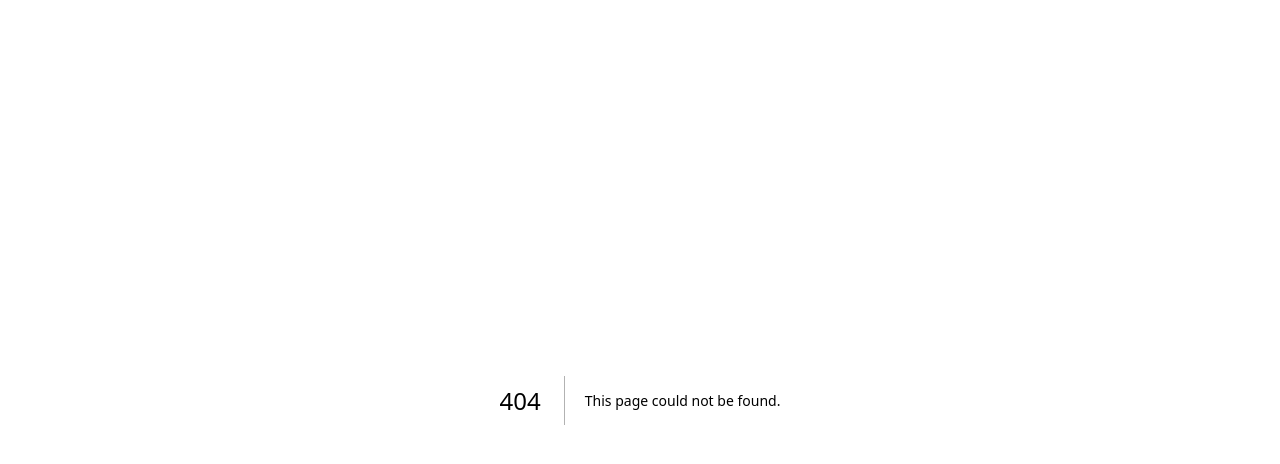
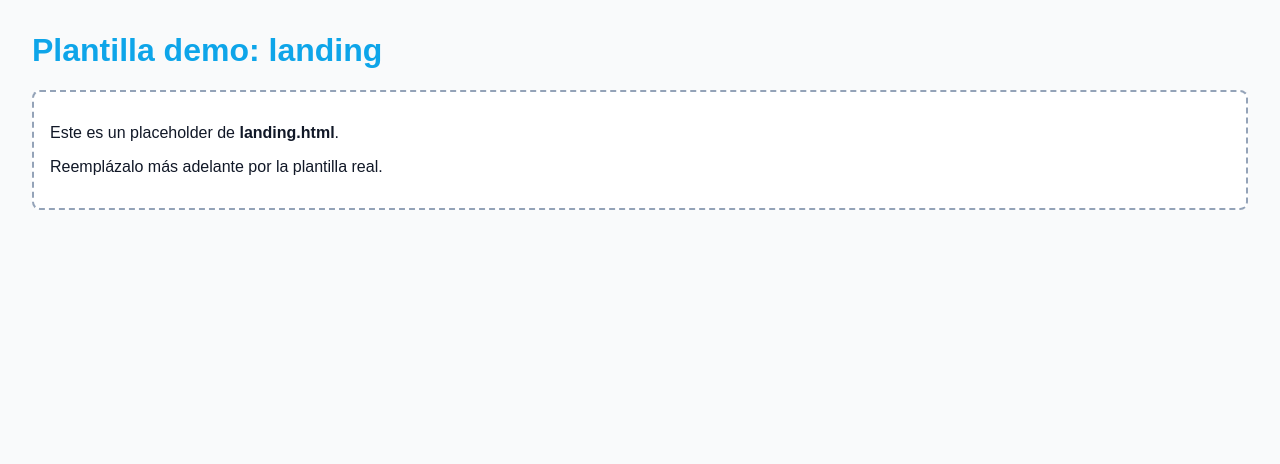
Before and after one commit to pulsewebpro/pulse.ai, a Next.js app: page /preview-embed in a window 1280 px wide. Before the commit this address had no page. Shown: the top 464 px of the page. Built offline with nearby package versions, Linux system fonts and the light colour scheme.

Commit message:
feat: /preview-embed que resuelve q|path -> /templates/*.html con fallback a landing

```diff
--- /dev/null
+++ b/pages/preview-embed.tsx
@@ -0,0 +1,62 @@
+import { useRouter } from "next/router";
+import fs from "fs";
+import path from "path";
+
+type Item = { id?: string; name?: string; previewPath?: string };
+
+// Solo en server: leer manifest
+function resolvePath(q: string | string[] | undefined, pathParam: string | string[] | undefined) {
+  const PUB = path.join(process.cwd(), "public");
+  const MAN = path.join(process.cwd(), "data", "templates.manifest.json");
+  const fallback = "/templates/landing.html";
+
+  // 1) Si viene path explícito, úsalo si existe
+  const pathStr = typeof pathParam === "string" ? pathParam : undefined;
+  if (pathStr && pathStr.startsWith("/templates/")) {
+    const abs = path.join(PUB, pathStr.replace(/^\//, ""));
+    if (fs.existsSync(abs)) return pathStr;
+  }
+
+  // 2) Buscar en manifest por nombre/id aproximado
+  try {
+    const arr: Item[] = JSON.parse(fs.readFileSync(MAN, "utf8"));
+    const needle = String(Array.isArray(q) ? q[0] : q || "").toLowerCase().trim();
+    let best: Item | undefined;
+
+    if (needle) {
+      best =
+        arr.find(it => (it.id||"").toLowerCase() === needle) ||
+        arr.find(it => (it.name||"").toLowerCase() === needle) ||
+        arr.find(it => (it.name||"").toLowerCase().includes(needle));
+    }
+
+    const candidate = best?.previewPath && best.previewPath.startsWith("/templates/")
+      ? best.previewPath
+      : fallback;
+
+    const abs = path.join(PUB, candidate.replace(/^\//,""));
+    return fs.existsSync(abs) ? candidate : fallback;
+  } catch {
+    return fallback;
+  }
+}
+
+export async function getServerSideProps(ctx: any) {
+  const p = resolvePath(ctx.query.q, ctx.query.path);
+  return { props: { path: p } };
+}
+
+export default function PreviewEmbed({ path }: { path: string }) {
+  const router = useRouter();
+  return (
+    <main style={{margin:0,padding:0}}>
+      <iframe
+        title="Preview"
+        src={path}
+        style={{width:"100vw",height:"100vh",border:"0"}}
+        sandbox="allow-same-origin allow-scripts allow-forms"
+        referrerPolicy="no-referrer"
+      />
+    </main>
+  );
+}
```
